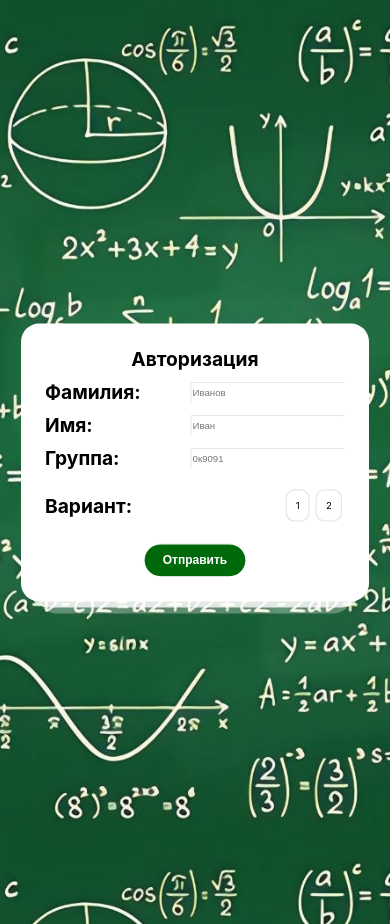
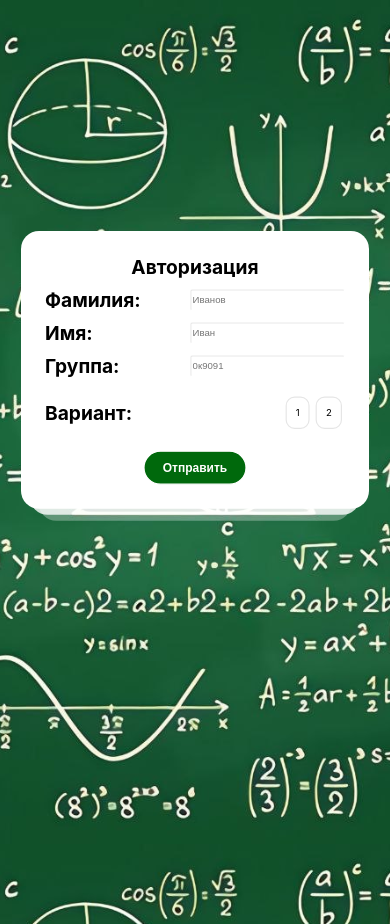
Before and after one commit to VihrKraft/math-test, a React (Create React App) app: page / in a window 390 px wide. Shown: the top 924 px of the page. Built offline with nearby package versions, Linux system fonts and the light colour scheme; no server answers.

Commit message:
update media

```diff
--- a/src/App.css
+++ b/src/App.css
@@ -74,7 +74,7 @@ body:has(.App .Result) {
 
 .App .result {
     text-align: center;
-    margin-top: auto;
+    margin-top: 30px;
 }
 
 .App .result button {
@@ -109,25 +109,29 @@ body:has(.App .Result) {
 @media(max-width: 768px) {
   .App {
     transform: scale(80%);
+    transform-origin: top center;
   }
 }
 @media(max-width: 500px) {
   .App {
     transform: scale(70%);
+    transform-origin: top center;
   }
 }
 @media(max-width: 430px) {
   .App {
     transform: scale(60%);
+    transform-origin: top center;
   }
 }
 @media(max-width: 360px) {
   .App {
     transform: scale(55%);
+    transform-origin: top center;
   }
 }
 @media(max-height: 480px) {
-    .App {
-        width: 80vw;
-    }
+  .App {
+      width: 80vw;
+  }
 }
```
